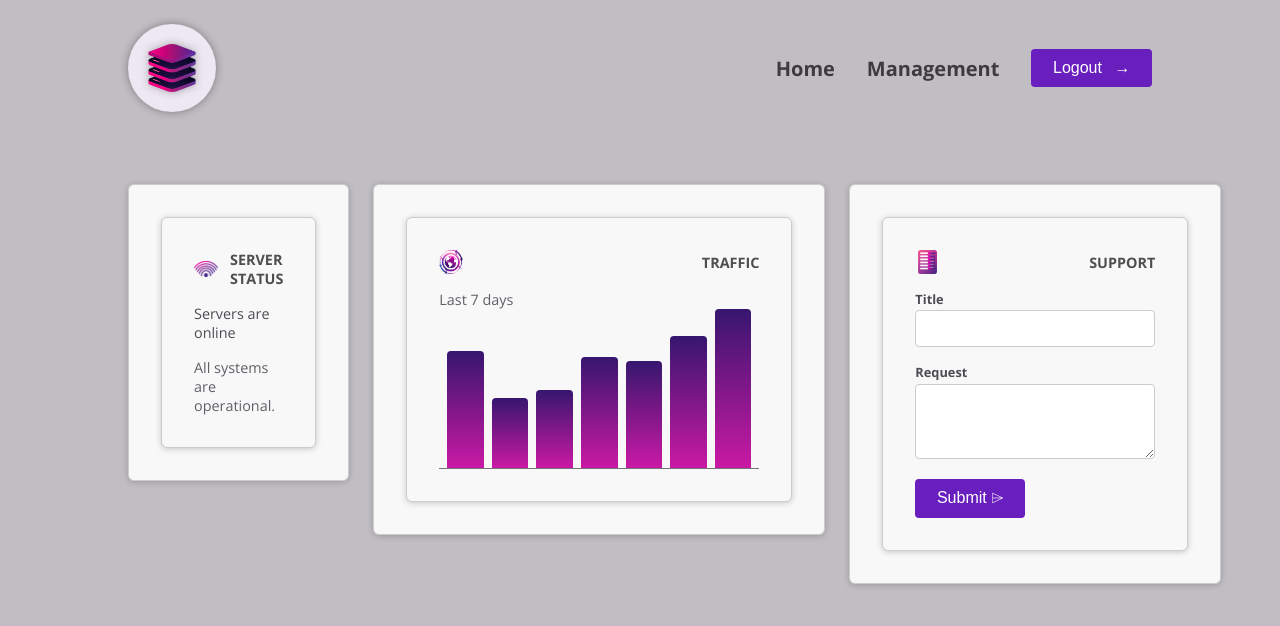
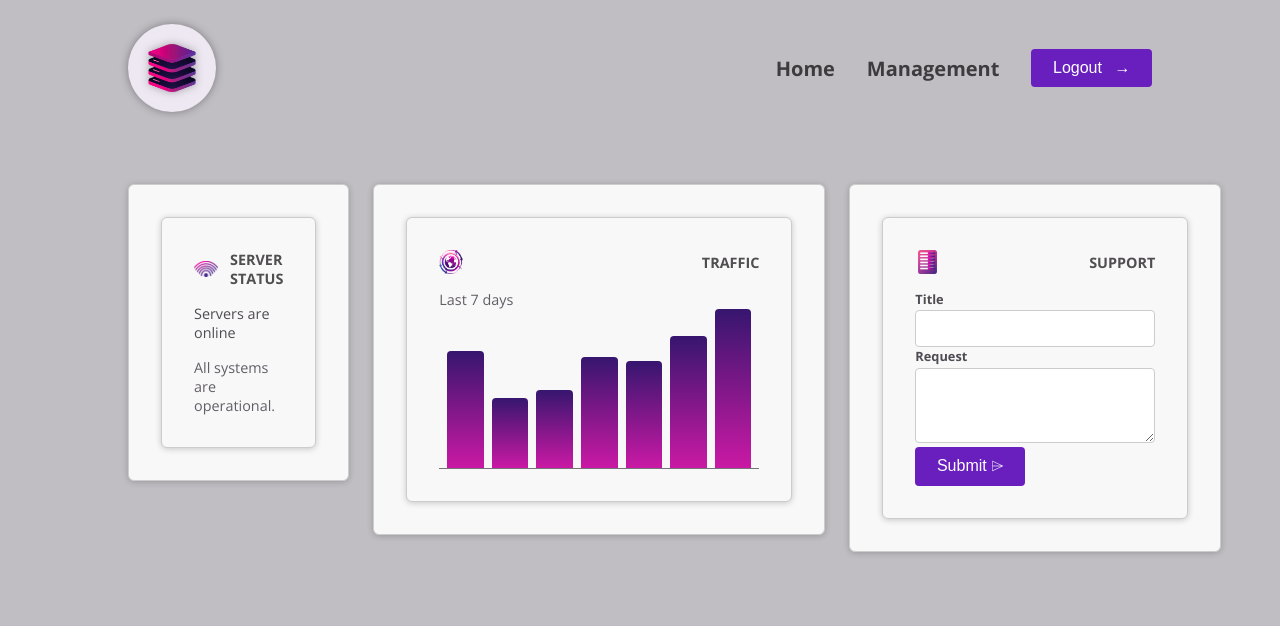
Before and after one commit to egch-AngularLab/udemy-angular-section6, an Angular app: page / in a window 1280 px wide. Shown: the top 626 px of the page. Built offline with nearby package versions, Linux system fonts and the light colour scheme.

Commit message:
defined control component

```diff
--- a/src/app/dashboard/tickets/new-ticket/new-ticket.component.html
+++ b/src/app/dashboard/tickets/new-ticket/new-ticket.component.html
@@ -1,12 +1,12 @@
 <form>
-  <p>
-    <label>Title</label>
+  <app-control label="Title">
     <input name="title" id="title" />
-  </p>
-  <p>
-    <label>Request</label>
+  </app-control>
+
+  <app-control label="Request">
     <textarea name="request" id="request" rows="3"></textarea>
-  </p>
+  </app-control>
+
   <p>
     <button appButton>
           Submit
--- a/src/app/dashboard/tickets/new-ticket/new-ticket.component.ts
+++ b/src/app/dashboard/tickets/new-ticket/new-ticket.component.ts
@@ -1,9 +1,10 @@
 import { Component } from '@angular/core';
+import { ControlComponent } from "../../../shared/control/control.component";
 
 @Component({
   selector: 'app-new-ticket',
   standalone: true,
-  imports: [],
+  imports: [ControlComponent],
   templateUrl: './new-ticket.component.html',
   styleUrl: './new-ticket.component.css'
 })
--- /dev/null
+++ b/src/app/shared/control/control.component.html
@@ -0,0 +1,4 @@
+<p>
+    <label>{{ label() }}</label>
+    <ng-content select="input, textarea"></ng-content>
+  </p>
--- /dev/null
+++ b/src/app/shared/control/control.component.ts
@@ -0,0 +1,14 @@
+import { Component, input } from '@angular/core';
+
+@Component({
+  selector: 'app-control',
+  standalone: true,
+  imports: [],
+  templateUrl: './control.component.html',
+  styleUrl: './control.component.css'
+})
+export class ControlComponent {
+  label = input.required<string>();
+
+
+}
```
Also changed, not shown: src/app/shared/control/control.component.css (added).
